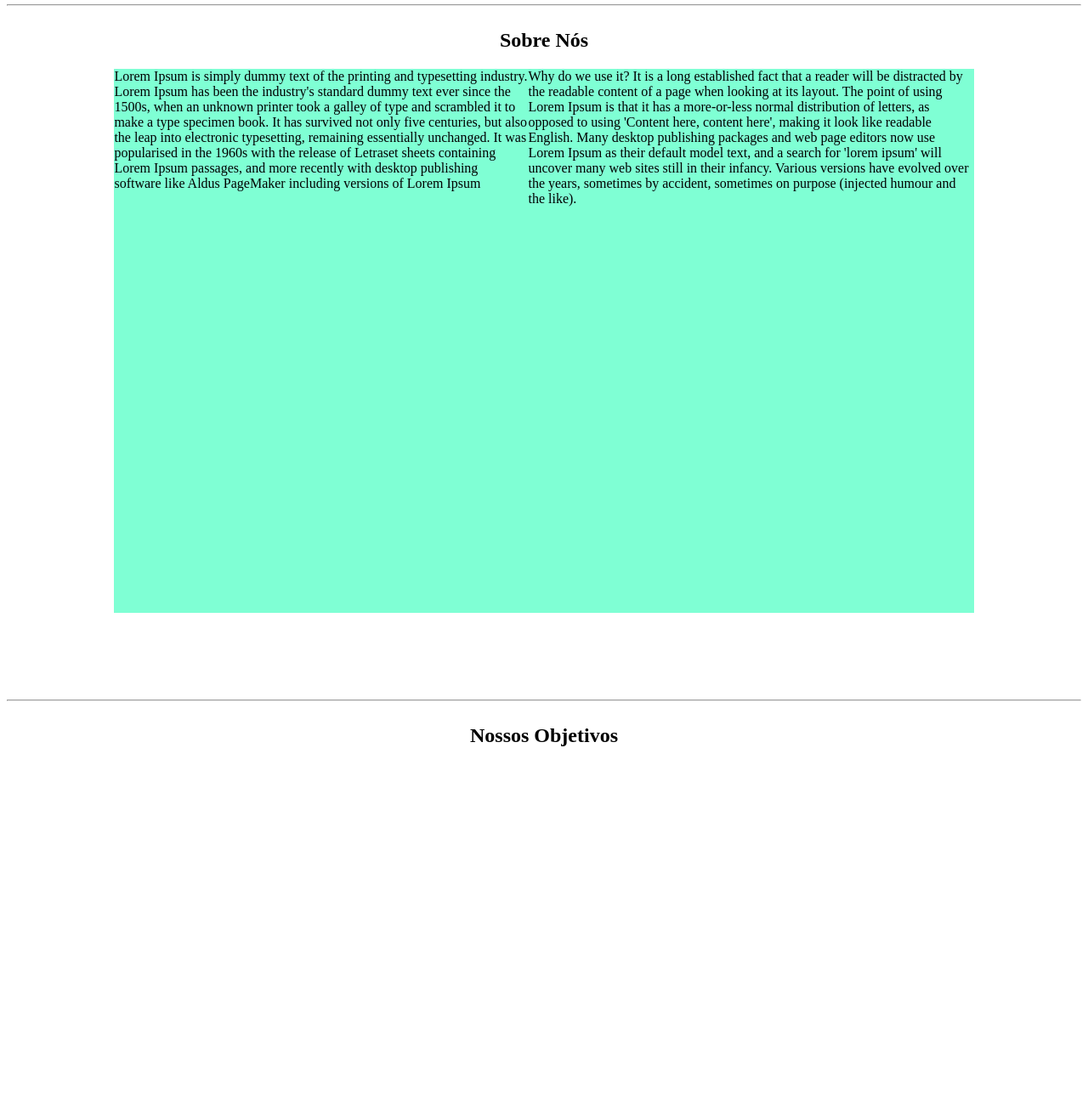
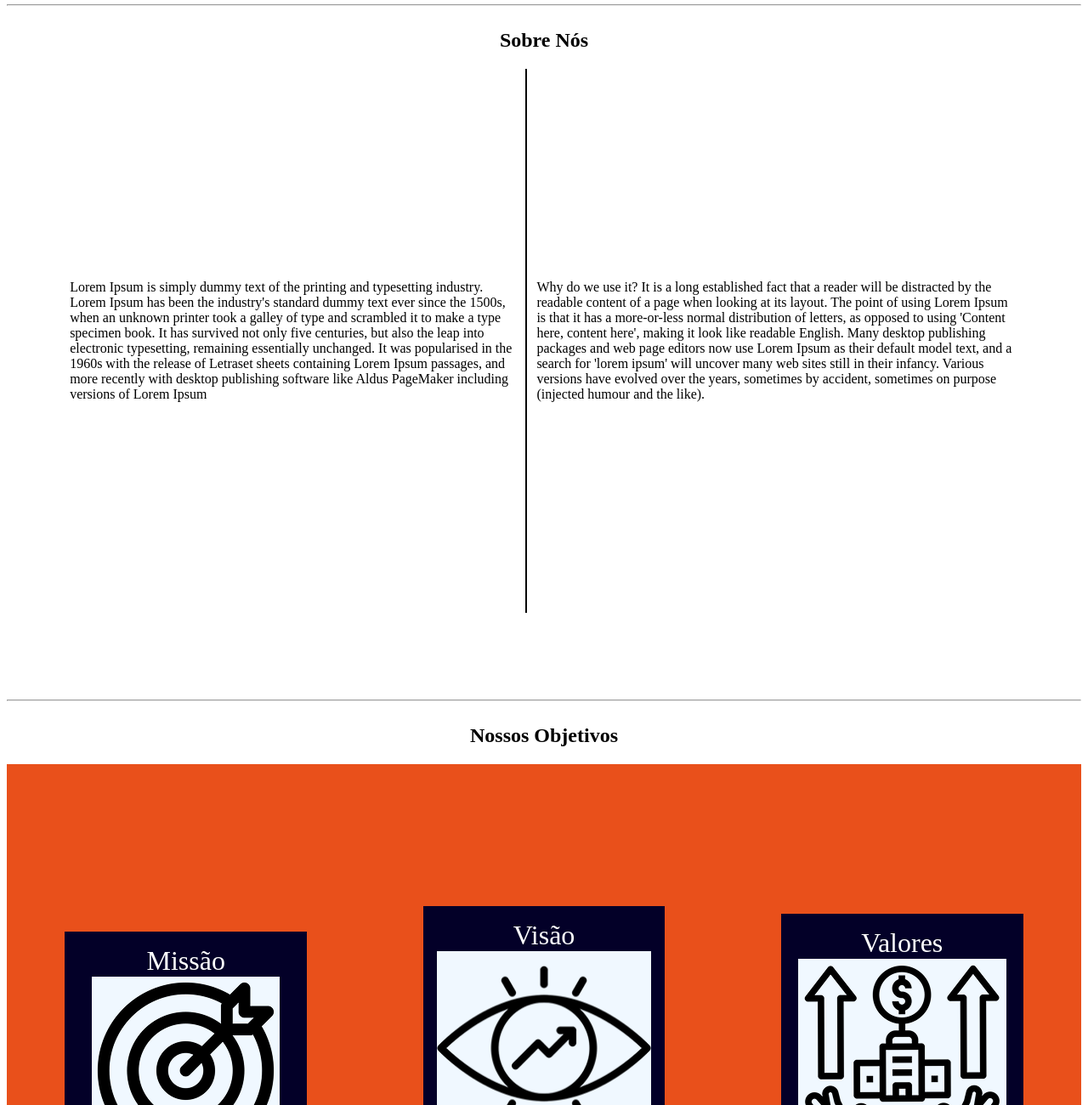
Before and after one commit to Transparencia-Economica-Paulista/TEP, a plain HTML site: page Desenvolvimento/index.html in a window 1280 px wide. Shown: the part 1500-2800 px from the top of the page at 85% size. Drawn offline with Linux system fonts and the light colour scheme.

Commit message:
Continuação do CSS

```diff
--- a/Desenvolvimento/index.css
+++ b/Desenvolvimento/index.css
@@ -1,6 +1,9 @@
+
+:root {
+  --var-corcard: #030028;
+}
 
 /*#region HEADER*/
-
 header {
   padding: 2% 1%;
   display: flex;
@@ -65,7 +68,7 @@ section {
 .centraliza_titulo{
   display: flex;
   width: 100%;
-  /* align-items: center; */
+  align-items: center;
   justify-content: center;
 
 }
@@ -84,7 +87,8 @@ section {
   grid-template-rows: 10% 3fr 10%;
   height: 80%;
   width: 90%;
-  background-color: #E9501B;
+  color: white ;
+  /* background-color: #E9501B; */
   /* align-items: center; */
   /* justify-content: space-around;  */
 }
@@ -94,7 +98,7 @@ section {
   /* width: 30%; */
   grid-area:  2 / 2 /3/ 2  ;
 
-  background-color: blue;
+  background-color: var(--var-corcard);
 
 }
 #nosso_produto .quadros #quadro2{
@@ -102,14 +106,14 @@ section {
   /* width: 30%; */
   grid-area:  2 / 4 /3/ 5  ;
 
-  background-color: blue;
+  background-color: var(--var-corcard);
 
 }
 #nosso_produto .quadros #quadro3{
   height: 100%;
   /* width: 30%; */
   grid-area:  2/7/2/6  ;
-  background-color: blue;
+  background-color: var(--var-corcard);
 
 }
 
@@ -155,16 +159,86 @@ section {
 
   display: flex;
   height: auto;
-  background-color: aquamarine;
+  /* background-color: aquamarine; */
   height: 80%;
-  width: 80%;
+  width: 90%;
+
+  align-items: center;
+}
+.separacao{
+  /* background-color: #E9501B; */
+  height: 100%;
+  display: flex;
+  align-items: center;
+  justify-content: center;
+
+}
+.separacao span{
+  padding: 2%;
+}
+.linha{
+  width: 1%;
+  height: 100%;
+  background-color: black;
 }
 
-.traco{
-  height: 80%;
-  width: 5px;
 
+
+/*#endregion*/
+
+/*#region SEÇÃO_NOSSOS_OBJETIVOS*/
+
+#nossos_objetivos .quadros{
+  display: flex;
+  align-items: center;
+  justify-content: space-around;
+  height: 90%;
+  width: 100%;
+  background-color: #E9501B;
 
 }
 
+
+#nossos_objetivos .quadros .quadro{
+  display: flex;
+  flex-direction: column;
+  align-items: center;
+  width: 20%;
+  background-color: #030028;
+  color: #fff;
+  font-size: 1rem;
+  padding: 1rem;
+}
+
+
+#nossos_objetivos .quadros .titulo{
+  font-size: 2rem;
+}
+
+
+#nossos_objetivos .quadros .imagem{
+  display: flex;
+  /* width: 90%; */
+  height: 50%;
+  background-color: aliceblue;
+}
+
+
+#nossos_objetivos .quadros img{
+  width: 100%;
+  height: 100%;
+  background-color: aliceblue;
+}
+
+#nossos_objetivos .quadros .texto{
+  display: flex;
+  align-items: center;
+  justify-content: center;
+  text-align: center;
+  width: 100%;
+  height: 100%;
+}
+
+
+
 /*#endregion*/
--- a/Desenvolvimento/index.html
+++ b/Desenvolvimento/index.html
@@ -39,7 +39,7 @@
       <div class="quadros">
         <div id="quadro1" class="quadro">
           <div class="imagem">
-            <img src="/./assets/NossoProdutoEsquerda.png" alt="" srcset="">
+            <img src="./assets/NossoProdutoEsquerda.png" alt="" srcset="">
           </div>
           <div class="texto">
             <span>Uma ferramenta acessível para analisar a relação entre a arrecadação de impostos e desenvolvimento econômico</span>
@@ -68,7 +68,7 @@
       </div>
 
       <div id="separa_texto">
-        <div class="separacao_esquerda">
+        <div class="separacao">
           <span>
             Lorem Ipsum is simply dummy text of the printing and typesetting
             industry. Lorem Ipsum has been the industry's standard dummy text
@@ -81,8 +81,8 @@
             PageMaker including versions of Lorem Ipsum
           </span>
         </div>
-        <div class="traco"></div>
-        <div>
+        <div class="linha"></div>
+        <div class="separacao">
           <span
             >Why do we use it? It is a long established fact that a reader will
             be distracted by the readable content of a page when looking at its
@@ -108,19 +108,20 @@
 
       <div class="quadros">
         <div class="quadro">
-          <div class="titulo"></div>
-          <div class="imagem"></div>
-          <div class="texto"></div>
+          <div class="titulo">Missão</div>
+          <div class="imagem"><img src="./assets/Missao.png" alt="" srcset=""></div>
+          <div class="texto">Ser referência em transparência fiscal e análise econômica regional no Brasil.</div>
         </div>
         <div class="quadro">
-          <div class="titulo"></div>
-          <div class="imagem"></div>
-          <div class="texto"></div>
+          <div class="titulo">Visão</div>
+          <div class="imagem"><img src="./assets/Visao.png" alt=""></div>
+          <div class="texto">Transformar dados fiscais e econômicos em informações claras e acessíveis para apoiar decisões estratégicas e incentivar o desenvolvimento regional.</div>
         </div>
         <div class="quadro">
-          <div class="titulo"></div>
-          <div class="imagem"></div>
-          <div class="texto"></div>
+          <div class="titulo">Valores</div>
+          <div class="imagem"><img src="./assets/Valores.png" alt=""></div>
+          <div class="texto">Transparência, acessibilidade, inovação,impacto social
+colaboração, responsabilidade</div>
         </div>
       </div>
     </section>
```
Also changed, not shown: Desenvolvimento/assets/Missao.png (added), Desenvolvimento/assets/Valores.png (added), Desenvolvimento/assets/Visao.png (added).
